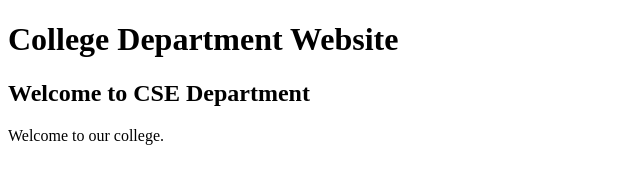
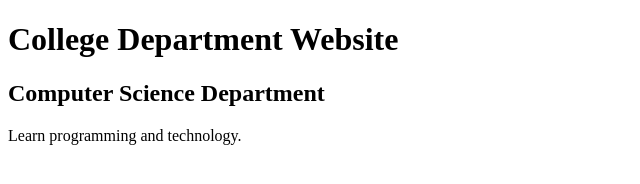
Before and after one commit to aayyuxhh/CollegeDepartment, a plain HTML site: page index.html in a window 1280 px wide. Shown: the whole page, without its empty margins (0-640 px from the left). Drawn offline with Linux system fonts and the light colour scheme.

Commit message:
Developer 1 updates department

```diff
--- a/index.html
+++ b/index.html
@@ -5,7 +5,7 @@
 </head>
 <body>
     <h1>College Department Website</h1>
-    <h2>Welcome to CSE Department</h2>
-    <p>Welcome to our college.</p>
+    <h2>Computer Science Department</h2>
+    <p>Learn programming and technology.</p>
 </body>
 </html>
```
